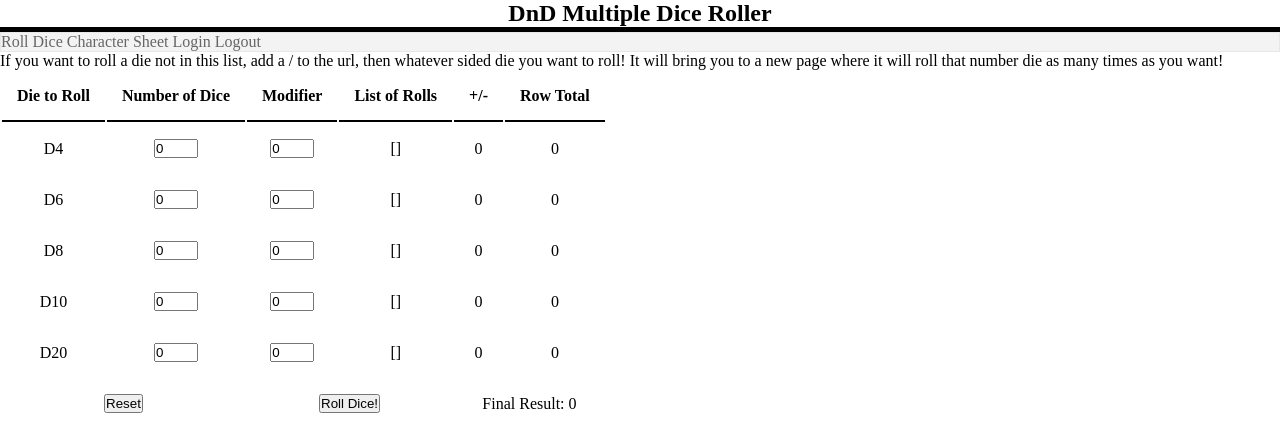
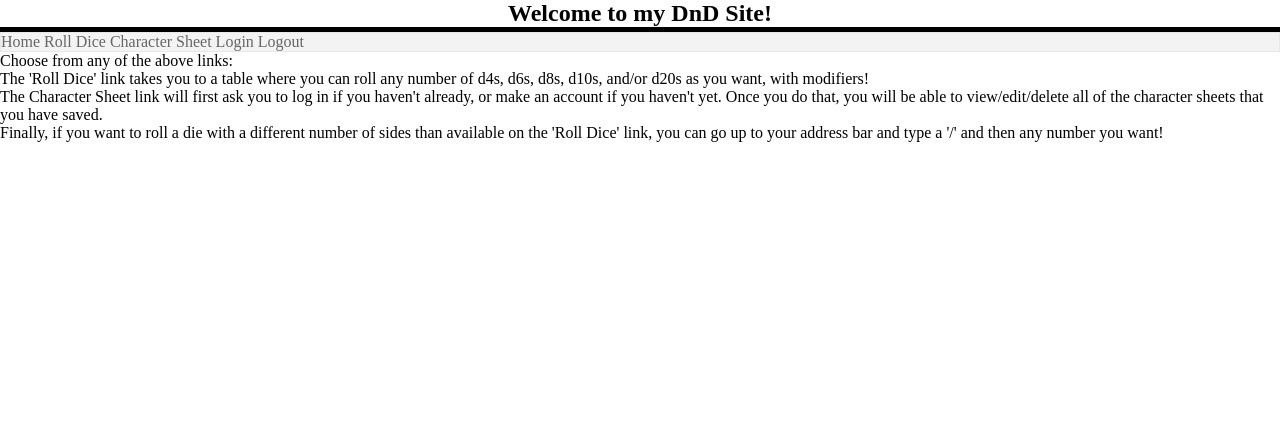
Before and after one commit to keithmorel/dndproj, a Flask app: page / in a window 1280 px wide. Shown: the top 429 px of the page. Run offline with Flask 2, Linux system fonts and the light colour scheme.

Commit message:
added a very basic homepage

```diff
--- a/main.py
+++ b/main.py
@@ -9,6 +9,10 @@ import os
 login_manager = LoginManager()
 login_manager.init_app(app)
 login_manager.login_view = "login"
+
+@app.route('/')
+def index():
+    return render_template('./home.html', **locals())
 
 class LoginForm(FlaskForm):
     username = StringField('Username')
@@ -50,7 +54,7 @@ def logout():
 def load_user(userid):
     return User(userid)
 
-@app.route('/')
+@app.route('/roll')
 #""" Default home page with all information filled in as blanks, showing you how the information is formatted. """
 def all_dice():
     rolls_d4 = []    #""" Lists of accumulated rolls for all the different dice """
@@ -192,7 +196,7 @@ def roll_all():
     return render_template('./mult_dice.html', **locals())
 
 @app.route("/mkchar")
-@login_required
+#@login_required
 #""" Route to basic character design sheet creation, not fully implemented until user system up and running so users are able to save their characters to a database for future viewing/editing/deleting/etc. """
 def mkchar():
     return render_template('./mkchar.html', **locals())
--- a/templates/dice.html
+++ b/templates/dice.html
@@ -9,13 +9,14 @@
             <div class="header"></div>
             <h2>Arbitrary Die Roller</h2>
                 <ul>
+                    <li><a href="{{ url_for('index') }}">Home</a></li>
                     <li><a href="{{ url_for('all_dice') }}">Roll Dice</a></li>
                     <li><a href="{{ url_for('mkchar') }}">Character Sheet</a></li>
                 </ul>
             <div class="content"></div>
-                <br><br><br><br><br>
+            <h3 class="centered">Currently Rolling a D{% print(sides) %}</h3>
                 <h3 class="centered">{% print(roll) %}</h3>
-                <button class="centered" type="button" onclick="location.reload()">Roll Again</button>
+                <button type="button" onclick="location.reload()">Roll Again</button>
             <div class="footer"></div>
         </div>
     </body>
--- /dev/null
+++ b/templates/home.html
@@ -0,0 +1,26 @@
+<!DOCTYPE html>
+<html>
+    <head>
+        <title>DnD Site</title>
+        <link rel="stylesheet" href="static/style.css?{% print("3424") %}"/>
+    </head>
+    <body>
+        <div>
+            <div class="header"></div>
+            <h2>Welcome to my DnD Site!</h2>
+                <ul>
+                    <li><a href="{{ url_for('index') }}" class="active">Home</a></li>
+                    <li><a href="{{ url_for('all_dice') }}">Roll Dice</a></li>
+                    <li><a href="{{ url_for('mkchar') }}">Character Sheet</a></li>
+                    <li><a href="{{ url_for('login') }}">Login</a></li>
+                    <li><a href="{{ url_for('logout') }}">Logout</a></li>
+                </ul>
+            <div class="content"></div>
+                <p>Choose from any of the above links:<br>
+                The 'Roll Dice' link takes you to a table where you can roll any number of d4s, d6s, d8s, d10s, and/or d20s as you want, with modifiers!<br>
+                The Character Sheet link will first ask you to log in if you haven't already, or make an account if you haven't yet. Once you do that, you will be able to view/edit/delete all of the character sheets that you have saved.<br>
+                Finally, if you want to roll a die with a different number of sides than available on the 'Roll Dice' link, you can go up to your address bar and type a '/' and then any number you want!</p>
+            <div class="footer"></div>
+        </div>
+    </body>
+</html>
--- a/templates/mkchar.html
+++ b/templates/mkchar.html
@@ -9,6 +9,7 @@
             <div class="header"></div>
                 <h2>Character Sheet</h2>
                 <ul>
+                    <li><a href="{{ url_for('index') }}">Home</a></li>
                     <li><a href="{{ url_for('all_dice') }}">Roll Dice</a></li>
                     <li><a href="{{ url_for('mkchar') }}">Character Sheet</a></li>
                 </ul>
--- a/templates/mult_dice.html
+++ b/templates/mult_dice.html
@@ -10,6 +10,7 @@
             <div class="header">
                 <h2>DnD Multiple Dice Roller</h2>
                 <ul>
+                    <li><a href="{{ url_for('index') }}">Home</a></li>
                     <li><a href="{{ url_for('all_dice') }}" class="active">Roll Dice</a></li>
                     <li><a href="{{ url_for('mkchar') }}">Character Sheet</a></li>
                     <li><a href="{{ url_for('login')}}">Login</a></li>
@@ -75,6 +76,7 @@
                             <td colspan="2"><input value="Roll Dice!"type="submit"></td>
                             <td colspan="2">Final Result: {{result}}</td>
                         </tr>
+                    </form>
             </div>
             <p>If you want to roll a die not in this list, add a / to the url, then whatever sided die you want to roll! It will bring you to a new page where it will roll that number die as many times as you want!</p>
         </div>
```
